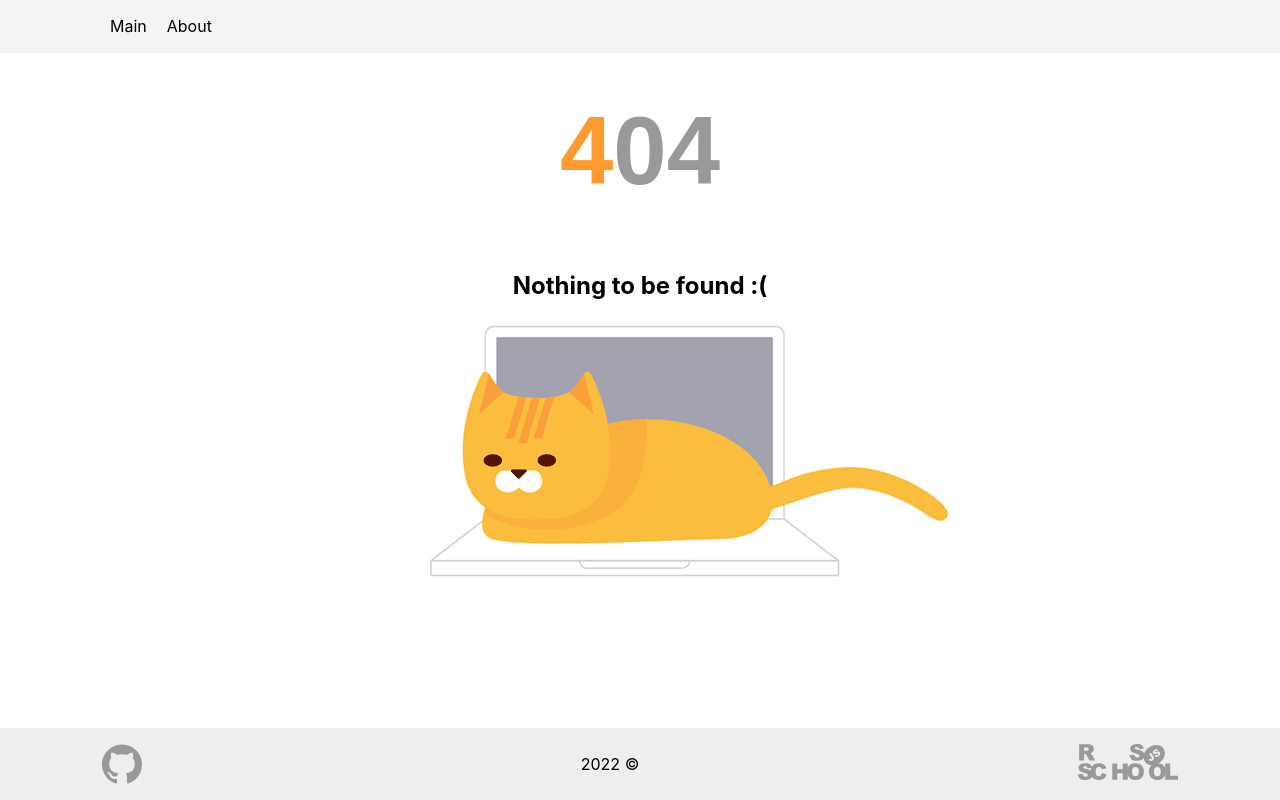
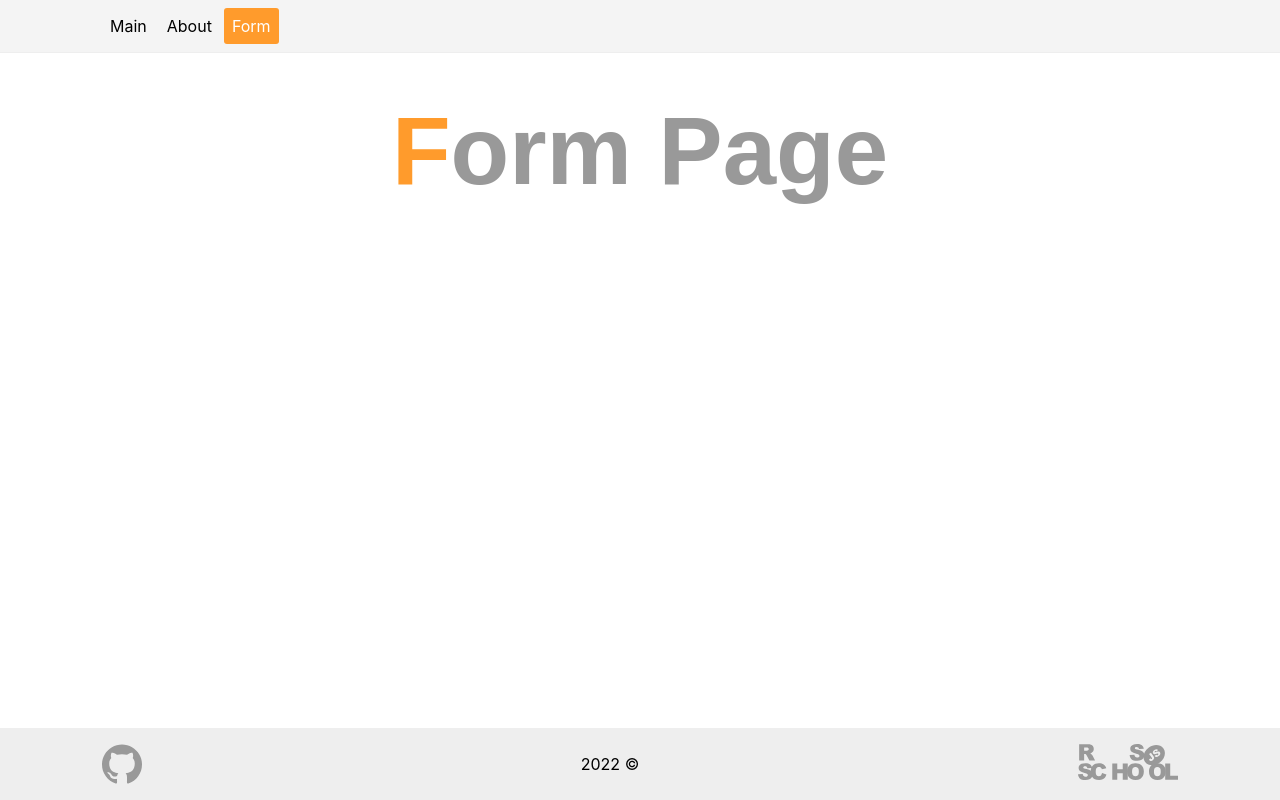
Before and after one commit to Jeneko/react2022Q3, a React (Create React App) app: page /form in a window 1280 px wide. Before the commit this address led to /404. Built offline with nearby package versions, Linux system fonts and the light colour scheme; the HTML template or start-up script is replaced by a standard one.

Commit message:
feat: add Form page base

```diff
--- a/src/components/App/index.tsx
+++ b/src/components/App/index.tsx
@@ -3,6 +3,7 @@ import { Routes, Route, Navigate } from 'react-router-dom';
 import { DefaultLayout } from 'components/Layout/DefaultLayout';
 import { MainPage } from 'pages/Main';
 import { AboutPage } from 'pages/About';
+import { FormPage } from 'pages/Form';
 import { NotFound } from 'pages/NotFound';
 
 function App() {
@@ -12,6 +13,7 @@ function App() {
         <Route path="/" element={<DefaultLayout />}>
           <Route index element={<MainPage />} />
           <Route path="about" element={<AboutPage />} />
+          <Route path="form" element={<FormPage />} />
           <Route path="404" element={<NotFound />} />
           <Route path="*" element={<Navigate to="404" replace />} />
         </Route>
--- a/src/components/Header/index.tsx
+++ b/src/components/Header/index.tsx
@@ -10,6 +10,7 @@ function Header() {
           Main
         </NavLink>
         <NavLink to="/about">About</NavLink>
+        <NavLink to="/form">Form</NavLink>
       </div>
     </header>
   );
--- /dev/null
+++ b/src/pages/Form/index.tsx
@@ -0,0 +1,14 @@
+import React from 'react';
+import { PageHeading } from 'components/PageHeading';
+
+class FormPage extends React.Component {
+  render() {
+    return (
+      <div className="form-page container">
+        <PageHeading>Form Page</PageHeading>
+      </div>
+    );
+  }
+}
+
+export { FormPage };
```
